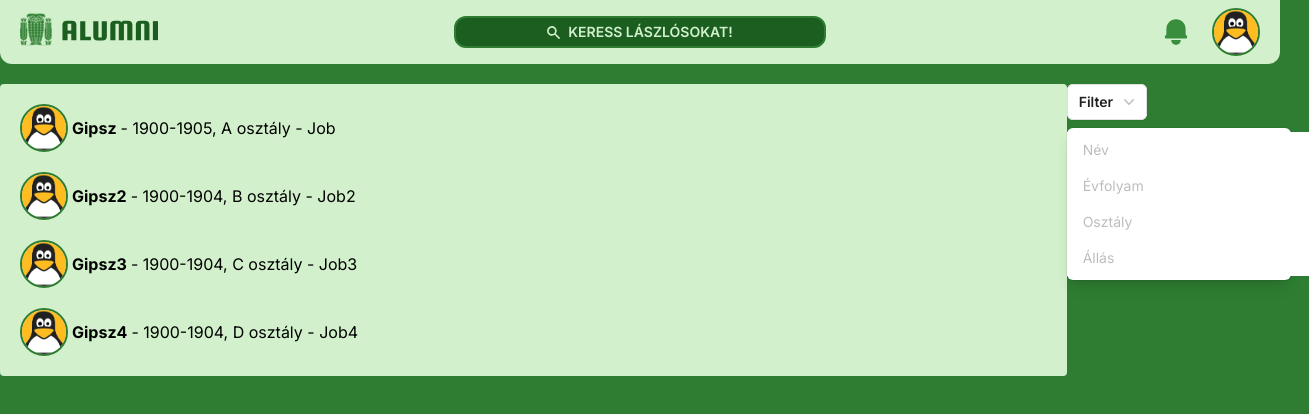
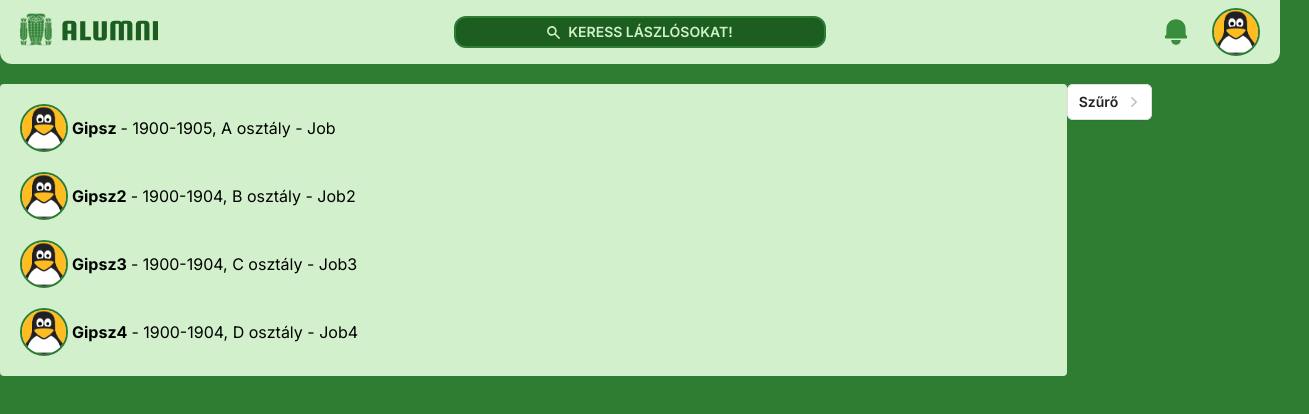
Before and after one commit to nagybrandy/szlg-alumni, a Next.js app: page /search in a window 1280 px wide. Shown: the top 414 px of the page, 1309 px wide, since content can reach past the window. Built offline with nearby package versions, Linux system fonts and the light colour scheme.

Commit message:
Made Filter button actually work

```diff
--- a/src/app/search/page.tsx
+++ b/src/app/search/page.tsx
@@ -1,7 +1,10 @@
+"use client"
 import { Avatar } from "../components/Avatar";
 import UsersContainer from "./components/UsersContainer";
+import React, { useState } from "react"
 
 export default function SearchPage() {
+    const [hideFilt, setHideFilt] = useState(true);
     return (
         <>
             <div className="flex">
@@ -11,19 +14,19 @@ export default function SearchPage() {
                 <div className="w-2/12">
                     <div className="relative inline-block text-left mt-5">
                         <div>
-                            <button type="button" className="inline-flex w-full justify-center gap-x-1.5 rounded-md bg-white px-3 py-2 text-sm font-semibold text-gray-900 shadow-sm ring-1 ring-inset ring-gray-300 hover:bg-gray-50" id="menu-button" aria-expanded="true" aria-haspopup="true">
-                                Filter
-                                <svg className="-mr-1 h-5 w-5 text-gray-400" viewBox="0 0 20 20" fill="currentColor" aria-hidden="true">
+                            <button onClick={() => setHideFilt(!hideFilt)} type="button" className="inline-flex w-full justify-center gap-x-1.5 rounded-md bg-white px-3 py-2 text-sm font-semibold text-gray-900 shadow-sm ring-1 ring-inset ring-gray-300 hover:bg-gray-50" id="menu-button" aria-expanded="true" aria-haspopup="true">
+                                Szűrő
+                                <svg className={`${hideFilt ? "transform rotate-[-90deg]" : ""} -mr-1 h-5 w-5 text-gray-400`} viewBox="0 0 20 20" fill="currentColor" aria-hidden="true">
                                     <path fill-rule="evenodd" d="M5.23 7.21a.75.75 0 011.06.02L10 11.168l3.71-3.938a.75.75 0 111.08 1.04l-4.25 4.5a.75.75 0 01-1.08 0l-4.25-4.5a.75.75 0 01.02-1.06z" clip-rule="evenodd" />
                                 </svg>
                             </button>
                         </div>
-                        <div className="absolute left-0 z-10 mt-2 w-56 origin-top-right rounded-md bg-white shadow-lg ring-1 ring-black ring-opacity-5 focus:outline-none" role="menu" aria-orientation="vertical" aria-labelledby="menu-button">
+                        <div hidden={hideFilt} className="absolute left-0 z-10 mt-2 w-56 origin-top-right rounded-md bg-white shadow-lg ring-1 ring-black ring-opacity-5 focus:outline-none" role="menu" aria-orientation="vertical" aria-labelledby="menu-button" id="filters-container">
                             <div className="py-1" role="none">
-                                <input type="text" className="block px-4 py-2 text-sm text-gray-700" role="menuitem" id="menu-item-0" placeholder="Név"></input>
-                                <input type="text" className="block px-4 py-2 text-sm text-gray-700" role="menuitem" id="menu-item-1" placeholder="Évfolyam"></input>
-                                <input type="text" className="block px-4 py-2 text-sm text-gray-700" role="menuitem" id="menu-item-2" placeholder="Osztály"></input>
-                                <input type="text" className="block px-4 py-2 text-sm text-gray-700" role="menuitem" id="menu-item-3" placeholder="Állás"></input>
+                                <input type="text" className="block px-4 py-2 text-sm text-gray-700" role="menuitem" id="name-filt" placeholder="Név"></input>
+                                <input type="text" className="block px-4 py-2 text-sm text-gray-700" role="menuitem" id="year-filt" placeholder="Kezdő év"></input>
+                                <input type="text" className="block px-4 py-2 text-sm text-gray-700" role="menuitem" id="class-filt" placeholder="Osztály"></input>
+                                <input type="text" className="block px-4 py-2 text-sm text-gray-700" role="menuitem" id="job-filt" placeholder="Állás"></input>
                             </div>
                         </div>
                     </div>
```
